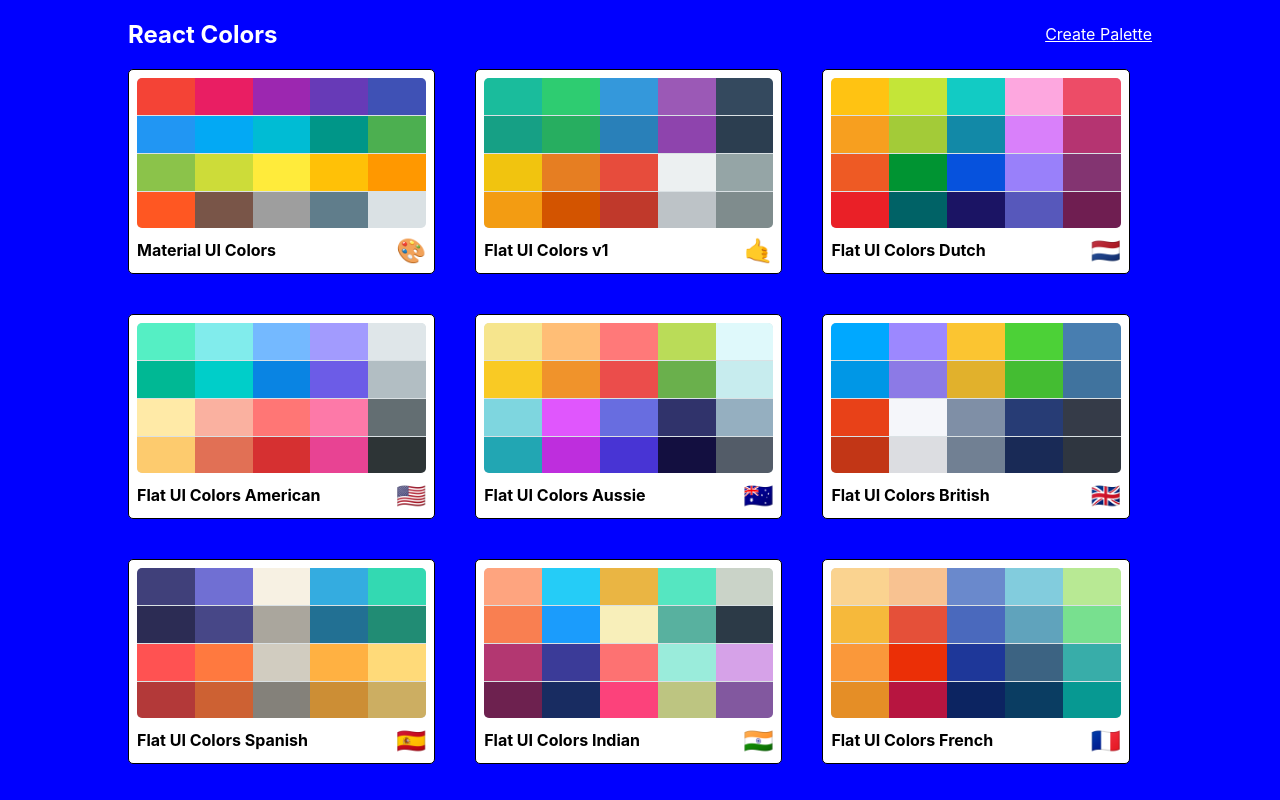
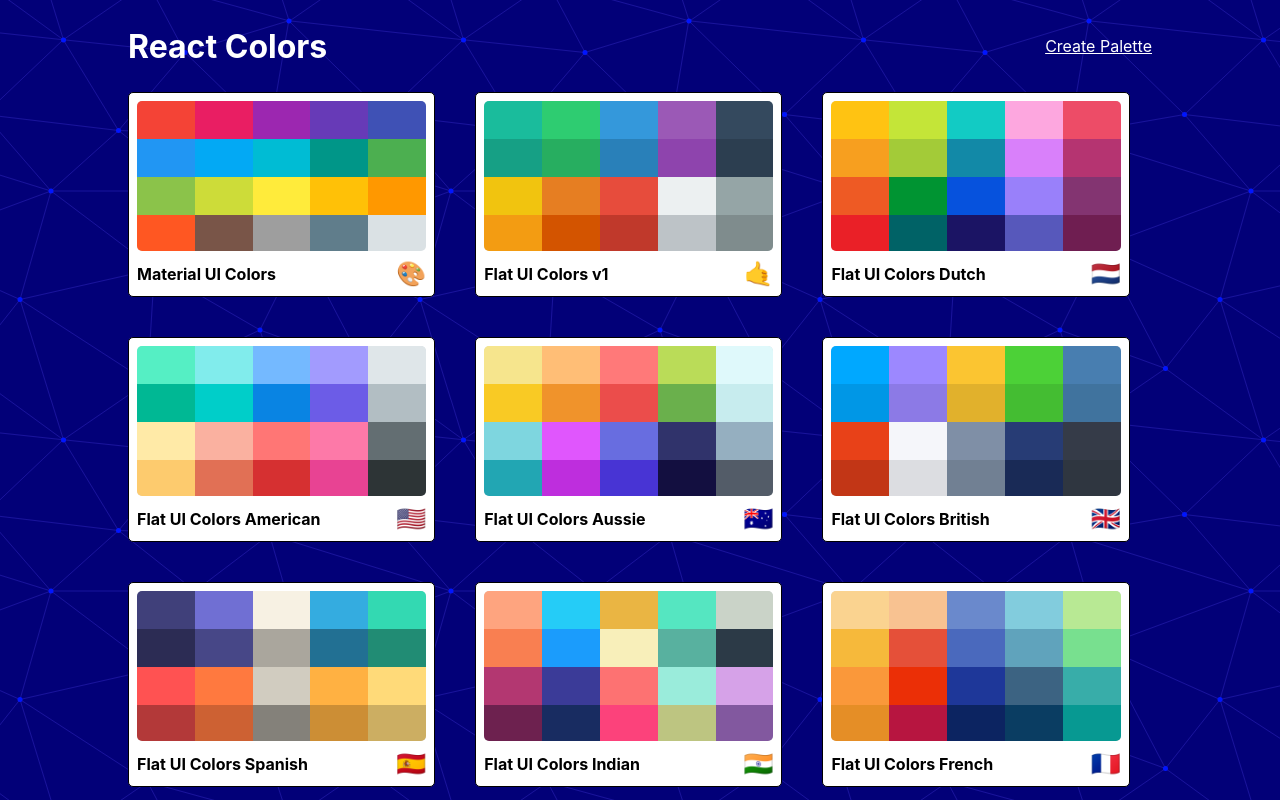
Before and after one commit to ryanfuhrman/react-colors, a React (Create React App) app: page / in a window 1280 px wide. Built offline with nearby package versions, Linux system fonts and the light colour scheme.

Commit message:
Add bg svg to PaletteList

```diff
--- a/src/PaletteList.js
+++ b/src/PaletteList.js
@@ -14,7 +14,7 @@
       <div className={classes.root}>
         <div className={classes.container}>
           <nav className={classes.nav}>
-            <h1>React Colors</h1>
+            <h1 className={classes.heading}>React Colors</h1>
             <Link to="/palette/new">Create Palette</Link>
           </nav>
           <div className={classes.palettes}>
--- a/src/styles/PaletteListStyles.js
+++ b/src/styles/PaletteListStyles.js
@@ -1,12 +1,19 @@
 import sizes from "./sizes";
+import bg from './bg.svg'
 
 export default {
   root: {
-    backgroundColor: "blue",
     height: "100vh",
     display: "flex",
     alignItems: "flex-start",
     justifyContent: "center",
+    /* background by SVGBackgrounds.com */
+    backgroundColor: "#020078",
+    backgroundImage: `url(${bg})`,
+    overflow: "auto",
+  },
+  heading: {
+    fontSize: "2rem"
   },
   container: {
     width: "50%",
@@ -42,7 +49,7 @@
     },
     [sizes.down("xs")]: {
       gridTemplateColumns: "repeat(1, 100%)",
-      gridGap: "1rem",
+      gridGap: "1.4rem",
     },
   },
 };
```
Also changed, not shown: src/styles/bg.svg (added).
